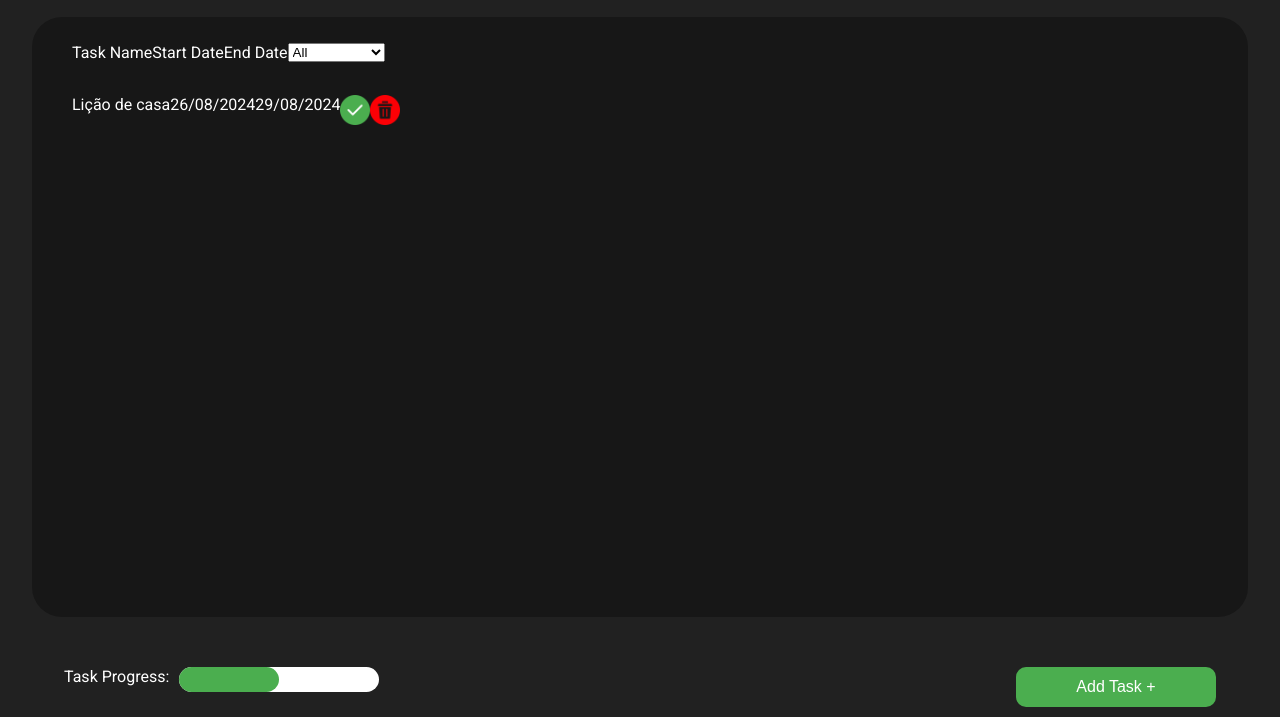
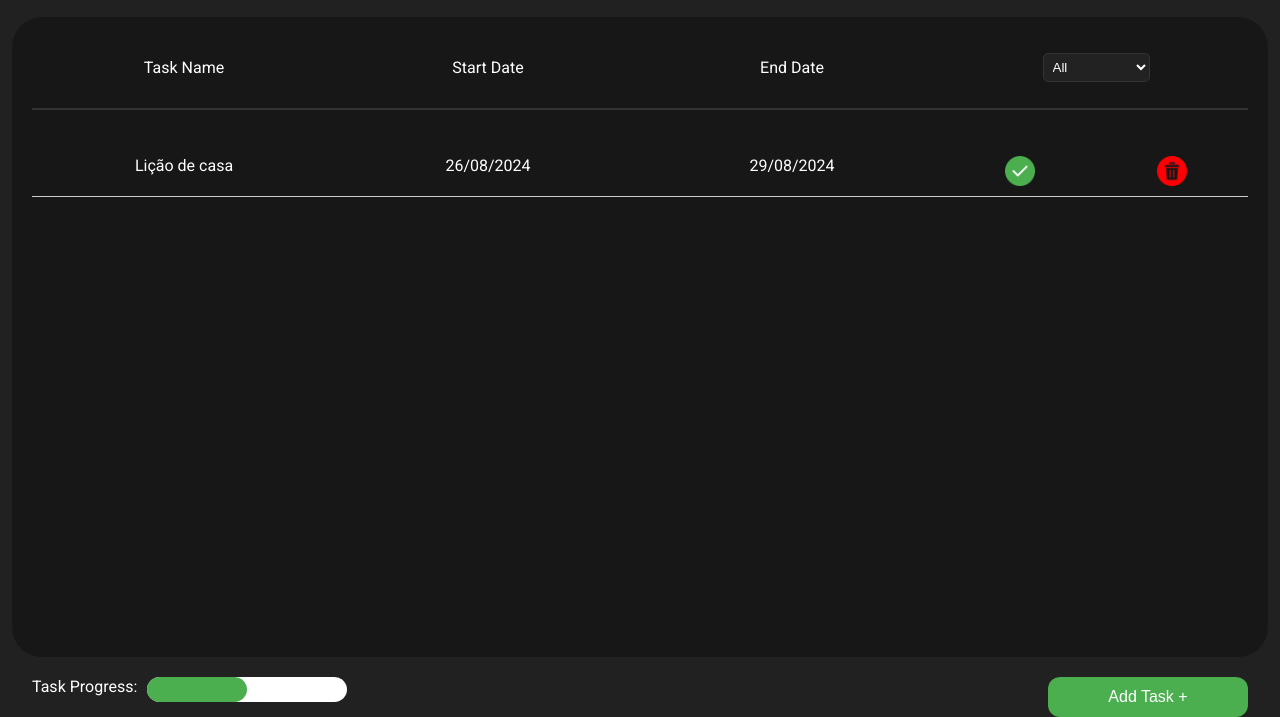
Before and after one commit to vitorlitoldo/TODO-list, a plain HTML site: page index.html in a window 1280 px wide. Shown: the part 84-801 px from the top of the page. Drawn offline with Linux system fonts and the light colour scheme.

Commit message:
Alteracoes feitas na main

```diff
--- a/index.html
+++ b/index.html
@@ -34,23 +34,33 @@
         <main>
             <div class="organize-tasks">
                 <ul class="task-options">
-                    <li type="none">Task Name</li>
-                    <li type="none">Start Date</li>
-                    <li type="none">End Date</li>
+                    <li>Task Name</li>
                 </ul>
-                <select name="Filtrar" id="filter-list" class="filter-list">
-                    <option value="all">All</option>
-                    <option value="not-finished">Not Finished</option>
-                    <option value="finished">Finished</option>
-                </select>
+                <ul class="task-options">
+                    <li>Start Date</li>
+                </ul>
+                <ul class="task-options">
+                    <li>End Date</li>
+                </ul>
+                <ul class="task-options">
+                    <li>
+                        <select name="Filtrar" id="filter-list">
+                            <option value="all">All</option>
+                            <option value="not-finished">Not Finished</option>
+                            <option value="finished">Finished</option>
+                        </select>
+                    </li>
+                </ul>
             </div>
-            <div>
-                <ul class="task-list" class="not-completed">
+            <div class="task-list">
+                <ul class="task-item" class="not-completed">
                     <li class="task-name">Lição de casa</li>
                     <li class="task-start">26/08/2024</li>
                     <li class="task-end">29/08/2024</li>
-                    <li><img src="/images/correto.png" alt="completed"></li>
-                    <li><img src="/images/excluir.png" alt="delete"></li>
+                    <li class="task-options">
+                        <img src="/images/correto.png" alt="completed">
+                        <img src="/images/excluir.png" alt="delete">
+                    </li>
                 </ul>
             </div>
             <div class="new-task">
--- a/styles/footer.css
+++ b/styles/footer.css
@@ -1,21 +1,19 @@
 footer {
     display: flex;
     justify-content: space-between;
-    width: 90%;
-    margin-right: auto;
-    margin-left: auto;
-    margin-top: 50px;
+    width: 95%;
+    margin: 20px auto auto auto;
 }
 
 .add-task {
     width: 200px;
     height: 40px;
-    border-radius: 10px;
+    border-radius: 12px;
     background-color: #4BAE4F;
     border: none;
     color: white;
     font-size: medium;
-    transition: 100ms;
+    transition: 150ms;
 }
 
 .add-task:hover {
--- a/styles/main.css
+++ b/styles/main.css
@@ -1,7 +1,6 @@
 main {
     display: flex;
     flex-direction: column;
-    align-items: flex-start;
     width: 95%;
     height: 600px;
     border-radius: 30px;
@@ -9,24 +8,62 @@ main {
     margin-top: 20px;
     margin-left: auto;
     margin-right: auto;
+    padding: 20px;
 }
 
 .organize-tasks {
     display: flex;
-    margin-top: 10px;
-    align-items: center;
+    justify-content: space-between;
+    width: 100%;
+    border-bottom: 2px solid #333;
+    padding-bottom: 10px;
+    margin-bottom: 20px;
 }
 
 .task-options {
     display: flex;
-    height: 20px;
+    flex-direction: column;
+    align-items: center;
+    width: 20%;
+    list-style-type: none;
+    padding: 0;
+}
+
+.task-options select {
+    width: 100%;
+    padding: 5px;
+    border-radius: 5px;
+    border: 1px solid #333;
+    background-color: #222;
+    color: #fff;
 }
 
 .task-list {
     display: flex;
+    flex-direction: column;
+    width: 100%;
 }
 
-.task-list li img {
+.task-item {
+    display: flex;
+    justify-content: space-between;
+    padding: 10px 0;
+    border-bottom: 1px solid #ccc;
+}
+
+.task-name, .task-start, .task-end, .task-options {
+    width: 25%;
+    text-align: center;
+}
+
+.task-options {
+    display: flex;
+    flex-direction: row;
+    justify-content: space-around;
+    align-items: center;
+}
+
+.task-list img {
     width: 30px;
 }
 
```
